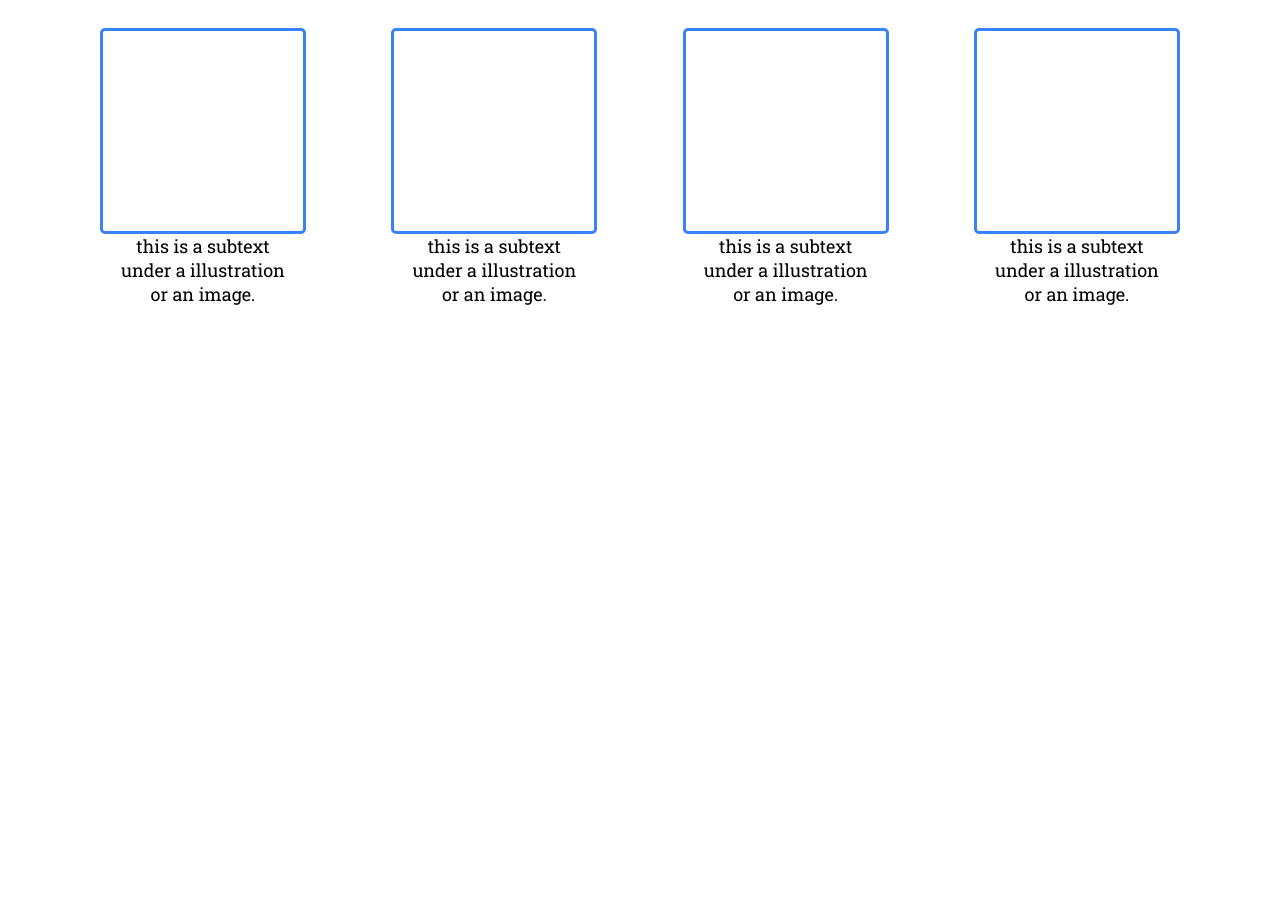
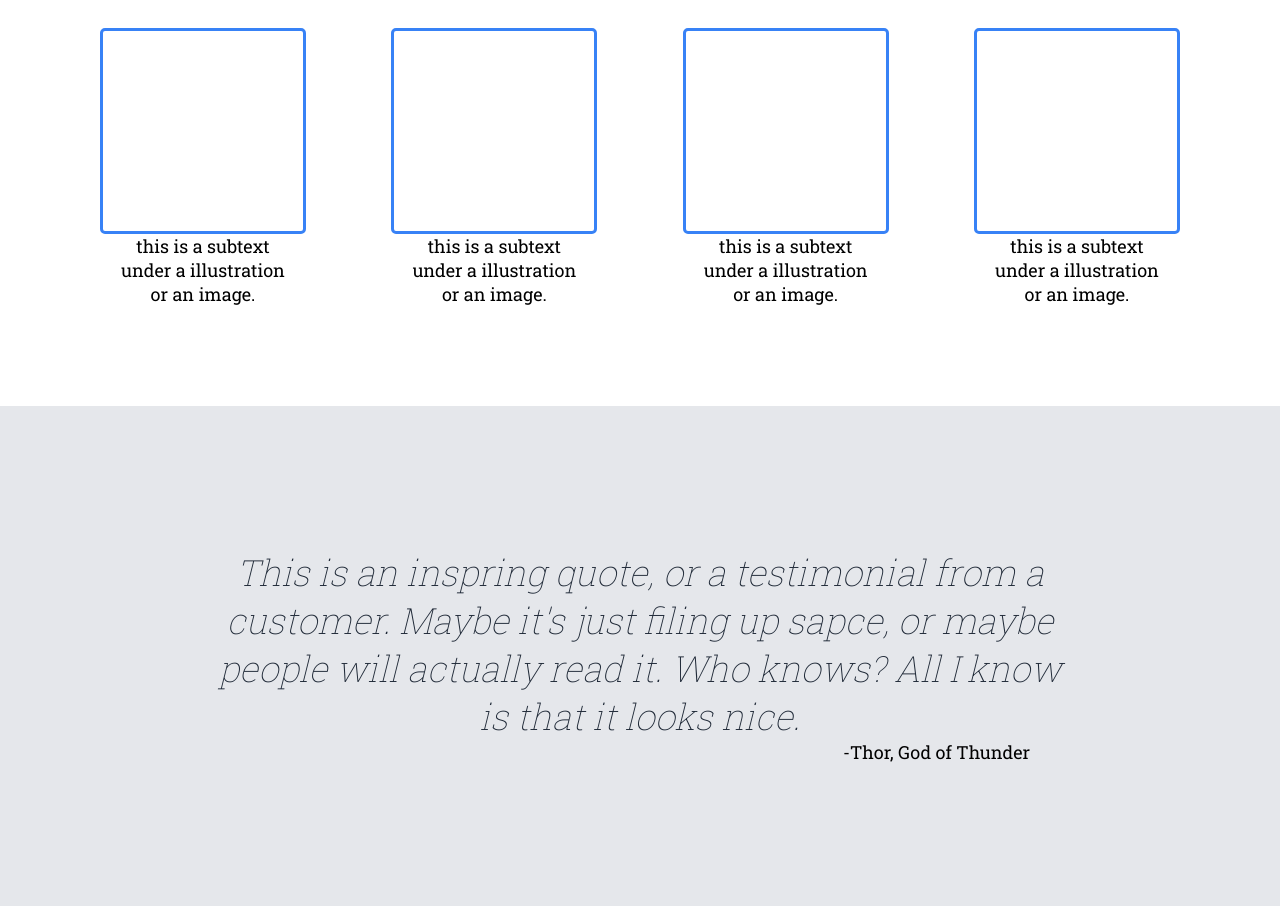
Before and after one commit to CRISPY227/Webpage-Odin, a plain HTML site: page index.html in a window 1280 px wide. Shown: the part 714-1620 px from the top of the page. Before the commit the page ends 1120 px from the top, so only its background shows below. Drawn offline with Linux system fonts and the light colour scheme.

Commit message:
Started & Finished Third Section

```diff
--- a/index.html
+++ b/index.html
@@ -52,5 +52,15 @@
             </div>
         </div>
     </div>
+    <div class="third-section">
+        <h3>This is an inspring quote, or a testimonial from a <br/>
+            customer. Maybe it's just filing up sapce, or maybe <br/>
+            people will actually read it. Who knows? All I know <br/>
+            is that it looks nice.
+        </h3>
+        <div id="p-div">
+            <p class="p-third">-Thor, God of Thunder</p>
+        </div>
+    </div>
 </body>
 </html>
--- a/styles.css
+++ b/styles.css
@@ -118,3 +118,31 @@ h2{
     text-align: center;
     font-size: 18px;
 }
+
+.third-section{
+    background-color: #E5E7EB;
+    height: 500px;
+    display: flex;
+    flex-direction: column;
+    justify-content: center;
+
+}
+
+h3{
+    font-size: 36px;
+    font-style: italic;
+    font-weight: lighter;
+    color: #1f2937;
+    text-align: center;
+}
+
+.p-third{
+    font-size: 18px;
+    text-align: end;
+}
+
+#p-div{
+    display: flex;
+    justify-content: flex-end;
+    margin-right: 250px;
+}
```
